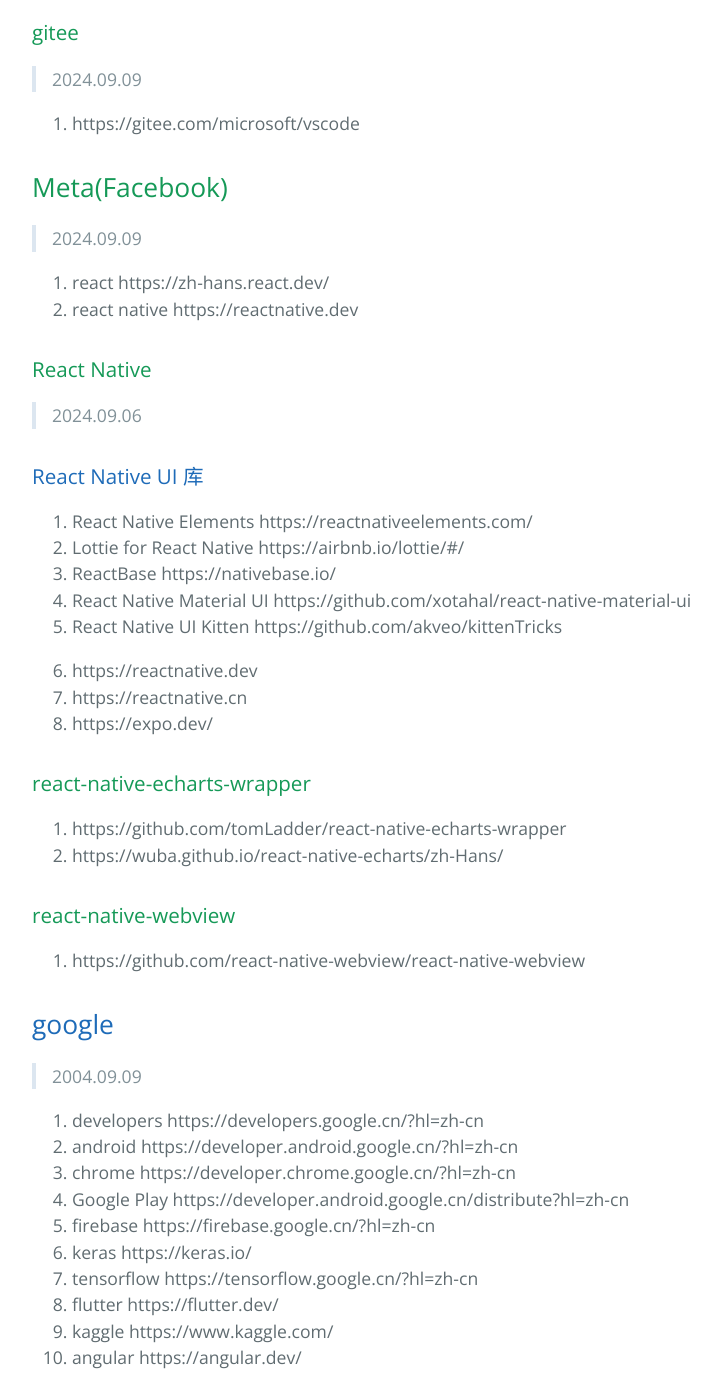
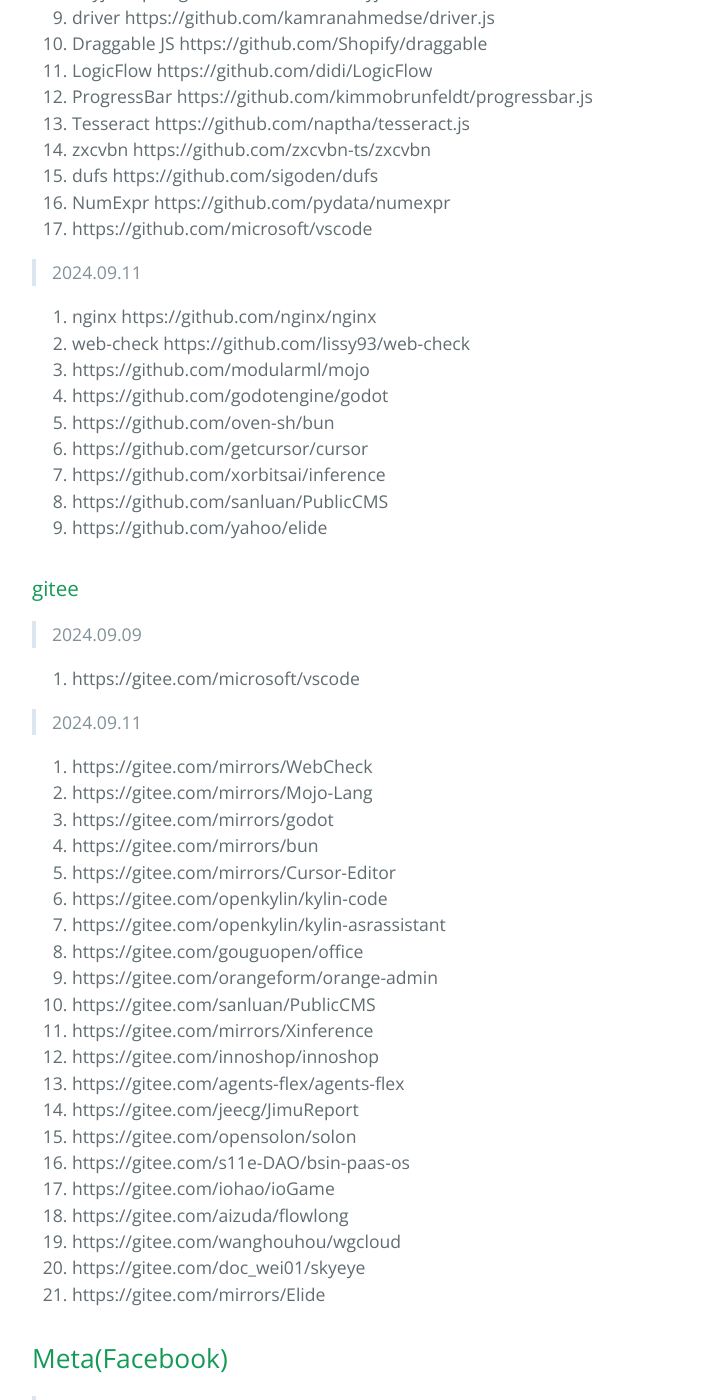
Before and after one commit to xhp/xhp.github.io, a Jekyll site: the page built from index.md, in a window 1280 px wide and 1400 px high, scrolled down 2642 px. Shown: the whole window, without its empty margins (192-913 px from the left). Built offline with Jekyll 4.4.1, drawn with Linux system fonts in a browser that asks for light colours; our own code applies the rules of GitHub Pages for plain Markdown files; some of the changed text lies outside the part shown.

Commit message:
2024.09.11

```diff
--- a/index.md
+++ b/index.md
@@ -1,6 +1,15 @@
 ---
 layout: default
 ---
+
+### [](#header-3)AI
+> 2024.09.11
+
+1. AiEditor https://aieditor.dev
+2. gitee https://ai.gitee.com/
+3. marscode https://www.marscode.cn/
+4. cursor https://www.cursor.com/
+5. tencent https://cloud.tencent.com/product/acc
 
 
 ### [](#header-3)github
@@ -92,10 +101,47 @@ layout: default
 16. NumExpr https://github.com/pydata/numexpr
 17. https://github.com/microsoft/vscode
 
+> 2024.09.11
+
+1. nginx https://github.com/nginx/nginx
+2. web-check https://github.com/lissy93/web-check
+3. https://github.com/modularml/mojo
+4. https://github.com/godotengine/godot
+5. https://github.com/oven-sh/bun
+6. https://github.com/getcursor/cursor
+7. https://github.com/xorbitsai/inference
+8. https://github.com/sanluan/PublicCMS
+9. https://github.com/yahoo/elide
+
+
 ### [](#header-3) gitee
 > 2024.09.09
 
 1. https://gitee.com/microsoft/vscode
+
+> 2024.09.11
+
+1. https://gitee.com/mirrors/WebCheck
+2. https://gitee.com/mirrors/Mojo-Lang
+3. https://gitee.com/mirrors/godot
+4. https://gitee.com/mirrors/bun
+5. https://gitee.com/mirrors/Cursor-Editor
+6. https://gitee.com/openkylin/kylin-code
+7. https://gitee.com/openkylin/kylin-asrassistant
+8. https://gitee.com/gouguopen/office
+9. https://gitee.com/orangeform/orange-admin
+10. https://gitee.com/sanluan/PublicCMS
+11. https://gitee.com/mirrors/Xinference
+12. https://gitee.com/innoshop/innoshop
+13. https://gitee.com/agents-flex/agents-flex
+14. https://gitee.com/jeecg/JimuReport
+15. https://gitee.com/opensolon/solon
+16. https://gitee.com/s11e-DAO/bsin-paas-os
+17. https://gitee.com/iohao/ioGame
+18. https://gitee.com/aizuda/flowlong
+19. https://gitee.com/wanghouhou/wgcloud
+20. https://gitee.com/doc_wei01/skyeye
+21. https://gitee.com/mirrors/Elide
 
 
 ## [](#header-3)Meta(Facebook)
@@ -159,6 +209,9 @@ layout: default
 - [kali](https://www.kali.org/)
 - [oschina](https://www.oschina.net/)
 - [csdn](https://www.csdn.net/)
+- [openkylin](https://www.openkylin.top/?source=oschina)
+- [orillusion](https://www.orillusion.com/)
+- [ukui](https://www.ukui.org/)
 
 
 - [clound tencent](https://cloud.tencent.com/)
```
Also changed, not shown: other parts of index.md (+4 -0 lines).
